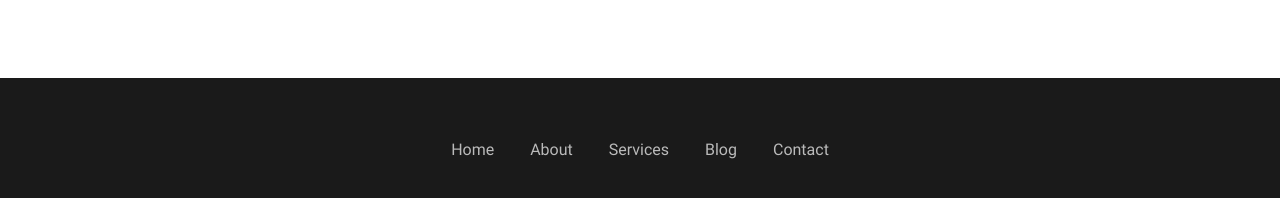
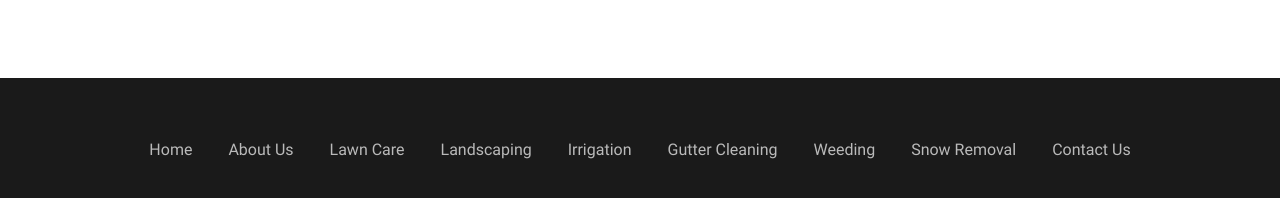
Before and after one commit to podop29/NewMacombLandscaping, an Eleventy site: page src/index.html in a window 1280 px wide. Shown: the part 6444-6642 px from the top of the page. Built offline with nearby package versions, Linux system fonts and the light colour scheme; Eleventy itself is replaced by a stand-in of ours; files that its build step writes are made by us from their sources.

Commit message:
update footer

```diff
--- a/src/_includes/components/footer.html
+++ b/src/_includes/components/footer.html
@@ -7,19 +7,31 @@
         <div class="cs-top">
             <ul class="cs-ul">
                 <li class="cs-li">
-                    <a href="" class="cs-link">Home</a>
+                    <a href="/" class="cs-link">Home</a>
                 </li>
                 <li class="cs-li">
-                    <a href="" class="cs-link">About</a>
+                    <a href="/about" class="cs-link">About Us</a>
                 </li>
                 <li class="cs-li">
-                    <a href="" class="cs-link">Services</a>
+                    <a href="/services/lawncare" class="cs-link">Lawn Care</a>
                 </li>
                 <li class="cs-li">
-                    <a href="" class="cs-link">Blog</a>
+                    <a href="/services/landscaping" class="cs-link">Landscaping</a>
                 </li>
                 <li class="cs-li">
-                    <a href="" class="cs-link">Contact</a>
+                    <a href="/services/irrigation" class="cs-link">Irrigation</a>
+                </li>
+                <li class="cs-li">
+                    <a href="/services/gutter-cleaning" class="cs-link">Gutter Cleaning</a>
+                </li>
+                <li class="cs-li">
+                    <a href="/services/weed-control" class="cs-link">Weeding</a>
+                </li>
+                <li class="cs-li">
+                    <a href="/services/snow-removal" class="cs-link">Snow Removal</a>
+                </li>
+                <li class="cs-li">
+                    <a href="/contact" class="cs-link">Contact Us</a>
                 </li>
             </ul>
         </div>
```
